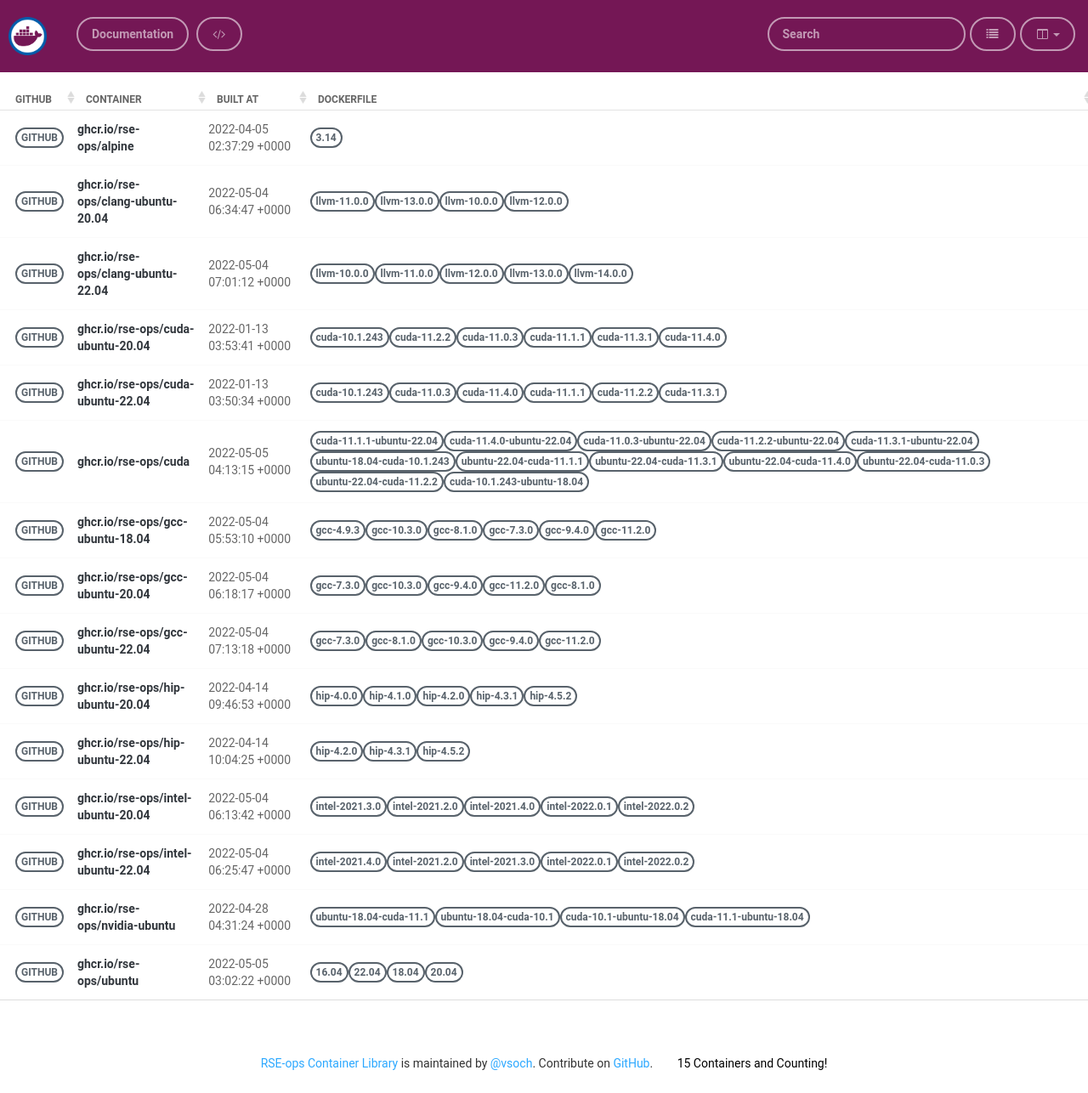
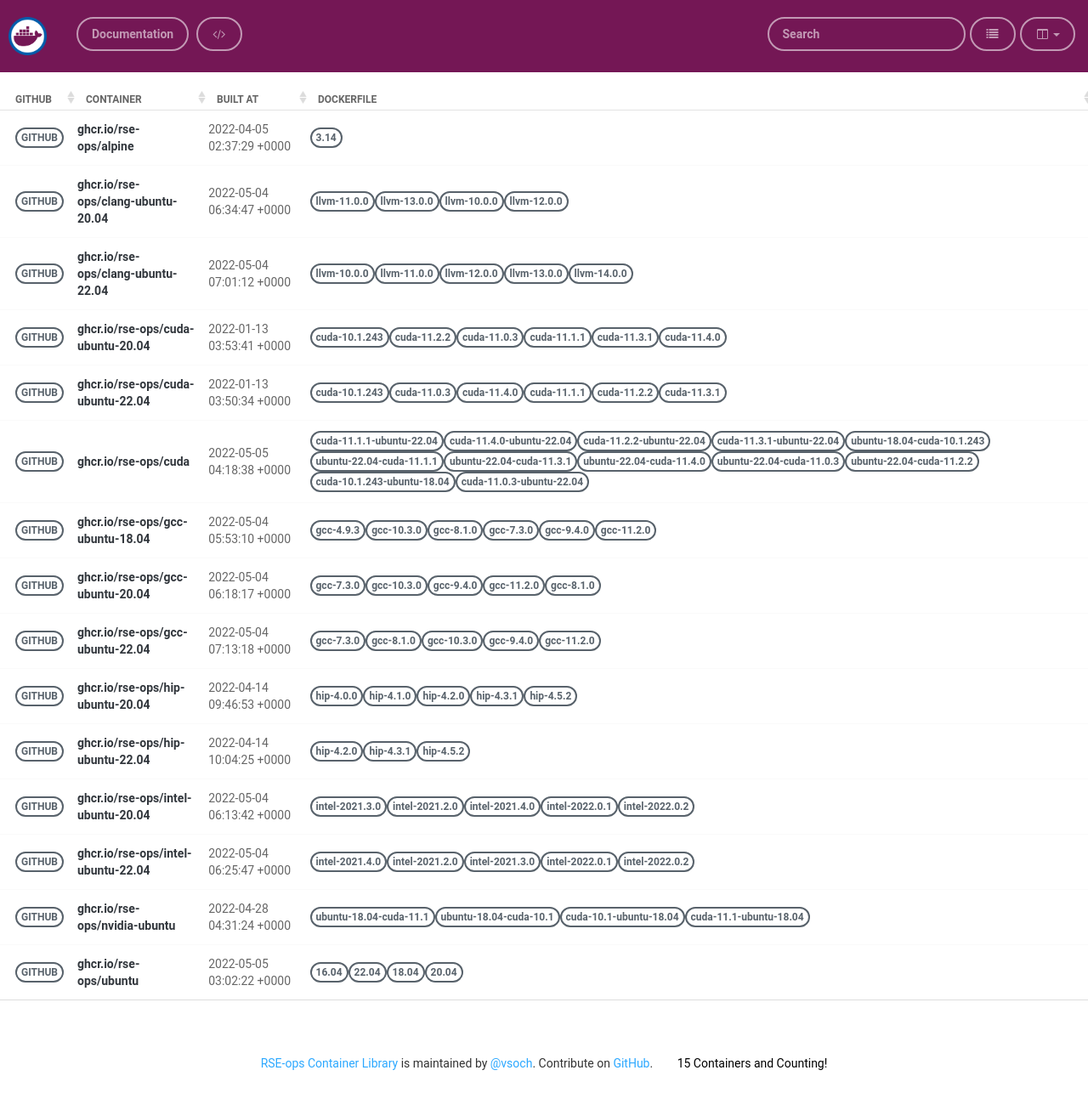
Before and after one commit to rse-ops/docker-images, a Jekyll site: the page built from pages/index.md, in a window 1280 px wide. Shown: the whole page at 85% size. Built offline with Jekyll 4.4.1, drawn with Linux system fonts in a browser that asks for light colours; nearby versions of some CDN libraries.

Commit message:
Automated push to update library 2022-05-05

```diff
--- a/_library/ghcr.io-rse-ops-cuda.md
+++ b/_library/ghcr.io-rse-ops-cuda.md
@@ -1,7 +1,7 @@
 ---
 layout: container
 name: ghcr.io/rse-ops/cuda
-updated_at: 2022-05-05 04:13:15.531327
+updated_at: 2022-05-05 04:18:38.143837
 
 
 container_url: https://github.com/orgs/rse-ops/packages/container/package/cuda
```
Also changed, not shown: other parts of _library/ghcr.io-rse-ops-cuda.md (+3 -3 lines).
